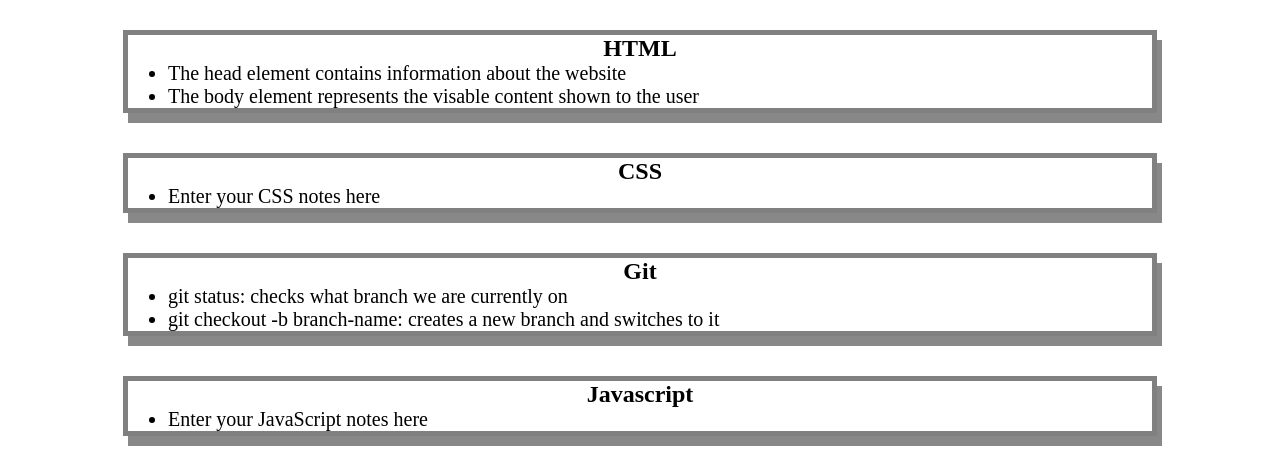
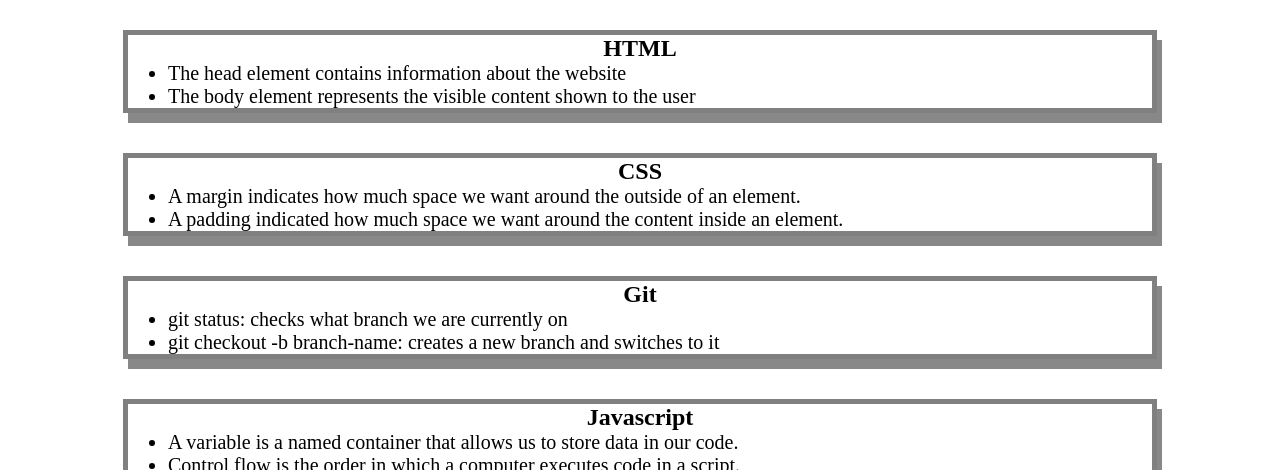
Before and after one commit to Thinker92/prework-study-guide, a plain HTML site: page index.html in a window 1280 px wide. Shown: the part 130-600 px from the top of the page. Drawn offline with Linux system fonts and the light colour scheme.

Commit message:
Added CSS notes

```diff
--- a/index.html
+++ b/index.html
@@ -19,13 +19,14 @@
         <h2>HTML</h2>
         <ul>
           <li>The head element contains information about the website</li>
-          <li>The body element represents the visable content shown to the user</li>
+          <li>The body element represents the visible content shown to the user</li>
         </ul>
       </section>
       <section class="card" id="css-section">
         <h2>CSS</h2>
         <ul>
-          <li>Enter your CSS notes here</li>
+          <li>A margin indicates how much space we want around the outside of an element.</li>
+          <li>A padding indicated how much space we want around the content inside an element.</li>
         </ul>
       </section>
       <section id="git-section" class="card">
@@ -38,7 +39,8 @@
       <section class="card" id="javascript-section">
         <h2>Javascript</h2>
         <ul>
-          <li>Enter your JavaScript notes here</li>
+          <li>A variable is a named container that allows us to store data in our code.</li>
+          <li>Control flow is the order in which a computer executes code in a script.</li>
         </ul>
       </section>
 
```
